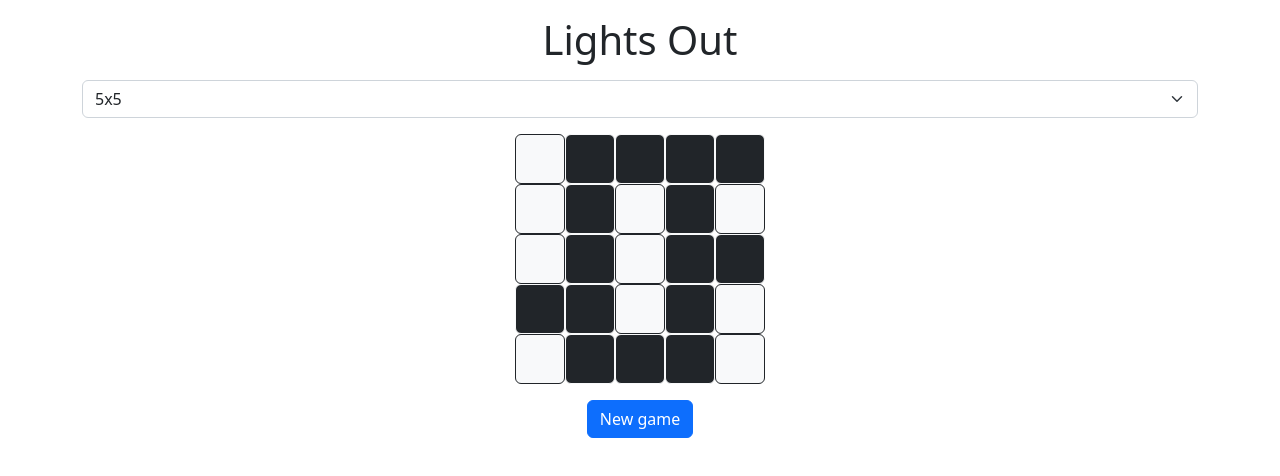
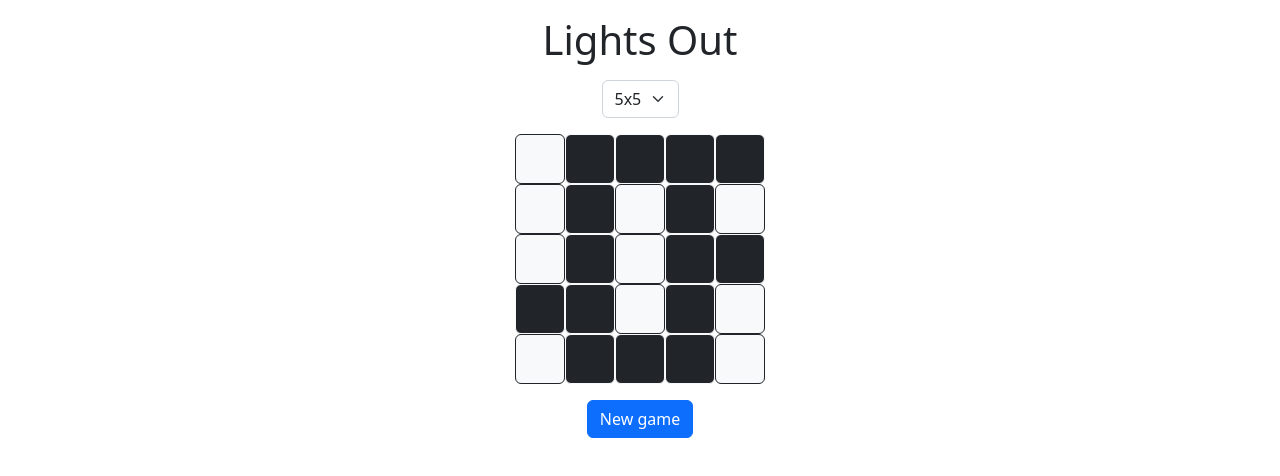
Before and after one commit to mjordonez2001/lights-out, a React (Vite) app: page / in a window 1280 px wide. Shown: the top 476 px of the page. Built offline with nearby package versions, Linux system fonts and the light colour scheme.

Commit message:
Center select tag

```diff
--- /dev/null
+++ b/src/App.css
@@ -0,0 +1,3 @@
+.form-select {
+  width: auto;
+}
--- a/src/App.jsx
+++ b/src/App.jsx
@@ -1,6 +1,7 @@
 import React, { useState, useEffect } from "react";
 import TileBoard from "./tile-board/Tileboard";
 import { randomArrayGrid } from "./utils/utils";
+import "./App.css";
 
 function App() {
   const [size, setSize] = useState(5);
```
